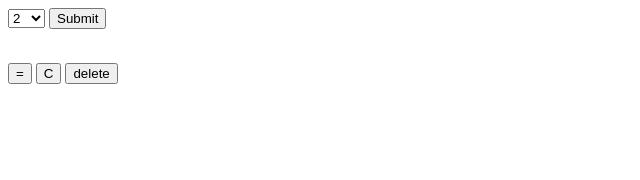
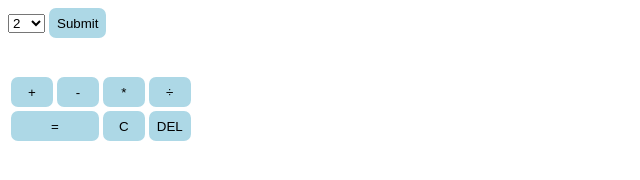
Before and after one commit to VitekH/Multi-base-calculator, a plain HTML site: page index.html in a window 1280 px wide. Shown: the whole page, without its empty margins (0-640 px from the left). Drawn offline with Linux system fonts and the light colour scheme.

Commit message:
18.5. pred radkovanim

```diff
--- a/index.html
+++ b/index.html
@@ -2,6 +2,7 @@
 <html>
 <head>
 <title>KALKULAČKA</title>
+<link rel="stylesheet" href="main.css">
 </head>
 <body>
 
@@ -17,17 +18,40 @@
 		<option value=10>10</option>
 
 	</select>
-    <!--<input type="text" id="soustava" name="soustava" placeholder="Enter a valid number"> -->
-    <input type="submit" id="submitsoustava">
+    <input type="submit" class="button" id="submitsoustava">
     <p id="showsoustava"></p>
 	<div class="abc">
 	</div>
 	</br>
-    <div class="buttons">
-	</div>
-	<button type="button" id="=" >=</button>
-	<button type="button" id="C" >C</button>
-	<button type="button" id="mazat">delete</button>
+		<table>
+			<tr class="buttons">
+			</tr>
+			<tr>
+				<td style="width:25%">
+					<button type="button" class="button" style="width:100%" id="+" onclick="zmackl_tlacitko(this)">+</button>
+				</td>
+				<td style="width:25%">
+					<button type="button" class="button" style="width:100%" id="-" onclick="zmackl_tlacitko(this)">-</button>
+				</td>
+				<td style="width:25%">
+					<button type="button" class="button" style="width:100%" id="*" onclick="zmackl_tlacitko(this)">*</button>
+				</td>
+				<td style="width:25%">
+					<button type="button" class="button" style="width:100%" id="÷" onclick="zmackl_tlacitko(this)">÷</button>
+				</td>
+			</tr>
+			<tr>
+				<td colspan="2" style="width:25%">
+					<button type="button" class="button" style="width:100%" id="=" >=</button>
+				</td>
+				<td style="width:25%">
+					<button type="button" class="button" style="width:100%" id="C">C</button>
+				</td>
+				<td style="width:25%">
+					<button type="button" class="button" style="width:100%" id="mazat">DEL</button>
+				</td>
+			</tr>
+	</table>
 <script src="./myscripts.js"></script>
 </body>
 </html>
--- /dev/null
+++ b/main.css
@@ -0,0 +1,14 @@
+.button {
+    background-color: lightblue;
+    object-fit: cover;
+    height: 30px;
+    border: 2px solid lightblue;
+    border-radius: 7px;
+}
+.button:hover {
+    background-color: rgb(0, 191, 255);
+    border: 2px solid rgb(0, 191, 255)
+  }
+td {
+    width:100%;
+}
--- a/myscripts.js
+++ b/myscripts.js
@@ -81,10 +81,10 @@ function zmackl_submitsoustava(){
     }
 	let puzzle = ""
 	for (let i = 0; i < soustava; i++){
-	puzzle += "<button type=\"button\" id="+i+" onclick=\"zmackl_tlacitko(this)\">"+i+"</button>"
+	puzzle += "<td style=\"width:25%\">"+"<button type=\"button\" class=\"button\" style=\"width:100%\" id="+i+" onclick=\"zmackl_tlacitko(this)\">"+i+"</button>"+"</td>"
+
 	}
-	document.querySelector(".buttons").innerHTML = puzzle+"<button type=\"button\" id=\"+\" onclick=\"zmackl_tlacitko(this)\">+</button>"+"<button type=\"button\" id=\"-\" onclick=\"zmackl_tlacitko(this)\">-</button>"+"<button type=\"button\" id=\"÷\" onclick=\"zmackl_tlacitko(this)\">÷</button>"+"<button type=\"button\" id=\"*\" onclick=\"zmackl_tlacitko(this)\">*</button>"
-
+	document.querySelector(".buttons").innerHTML = puzzle
 }
-
+const windowWidth = window.innerWidth;
 console.clear()
```
